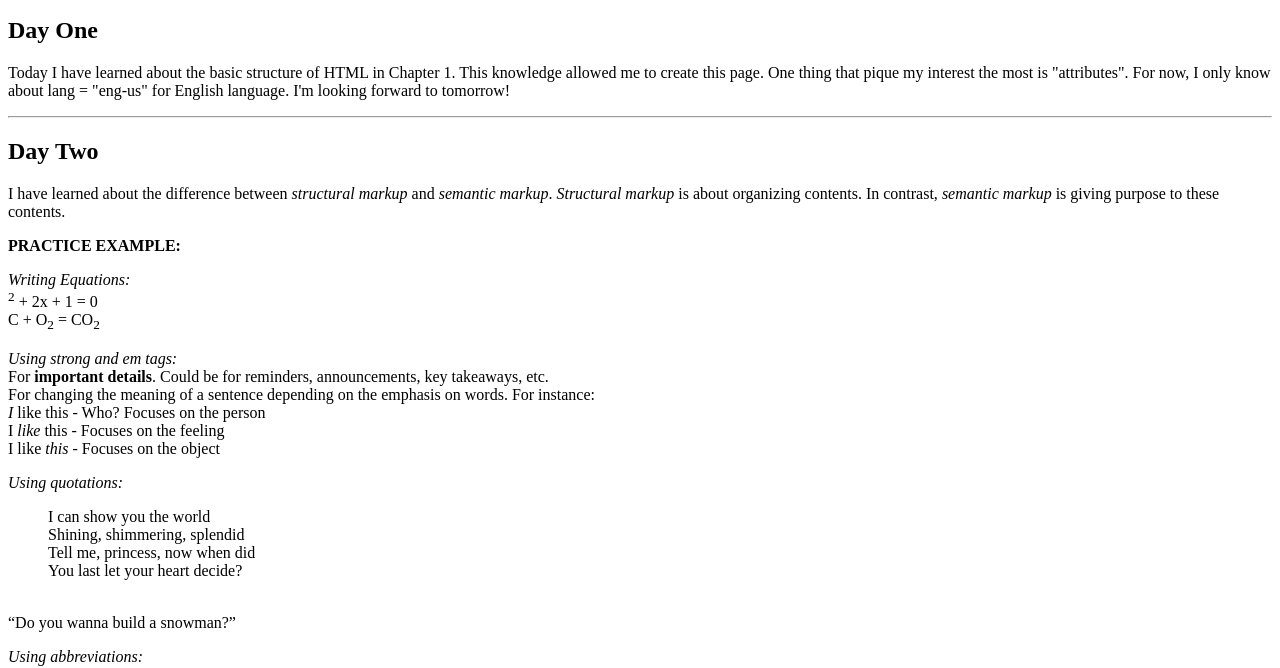
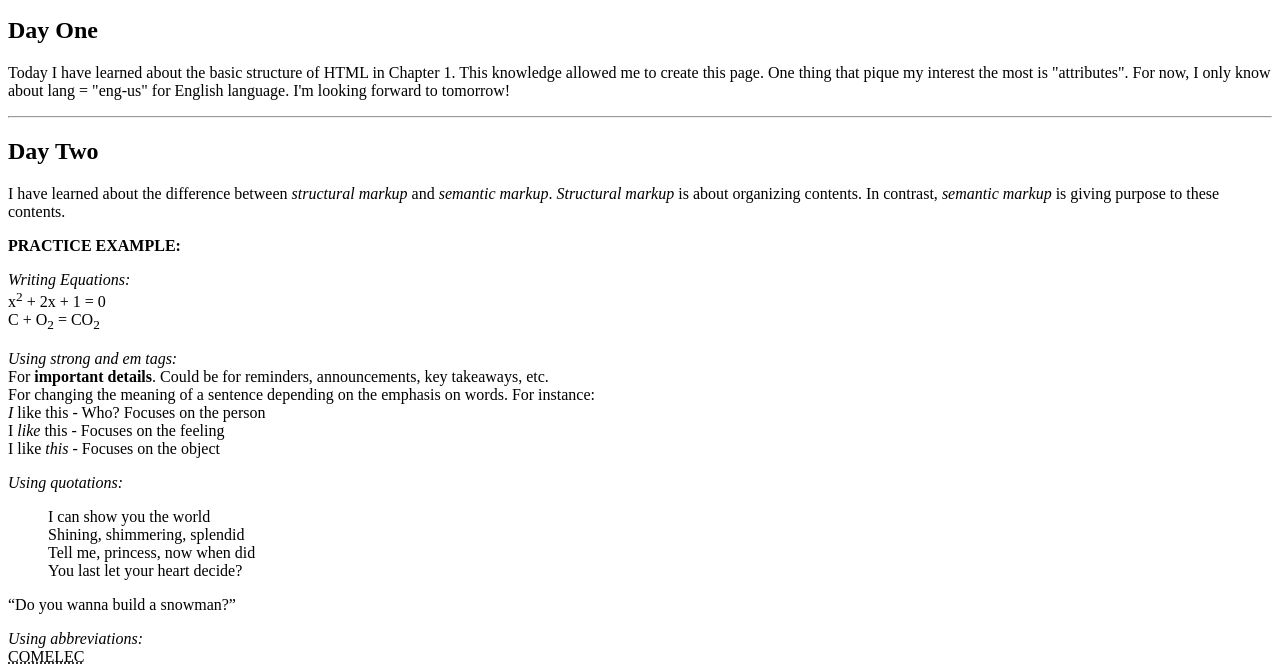
Before and after one commit to ChocoLitCode/front-dev, a plain HTML site: page MyWebsite/ProtoypePage.html in a window 1280 px wide. Shown: the part 87-755 px from the top of the page. Drawn offline with Linux system fonts and the light colour scheme.

Commit message:
Update ProtoypePage.html
Fixed typo(ln 21) and removed line break(ln 41)

```diff
--- a/MyWebsite/ProtoypePage.html
+++ b/MyWebsite/ProtoypePage.html
@@ -18,7 +18,7 @@
 		<p><b>PRACTICE EXAMPLE:</b></p>
 		<p><i>Writing Equations:</i>
 		  <br />
-		   <sup>2</sup> + 2x + 1 = 0
+		   x<sup>2</sup> + 2x + 1 = 0
 		  <br />
 		   C + O<sub>2</sub> = CO<sub>2</sub></p>
 		<p><i>Using strong and em tags:</i>
@@ -38,7 +38,6 @@
 			<br />Shining, shimmering, splendid
 			<br />Tell me, princess, now when did
 			<br />You last let your heart decide?</blockquote>
-			<br />
 			<q>Do you wanna build a snowman?</q></p>
 		<p><i>Using abbreviations:</i>
 		   <br />
```
